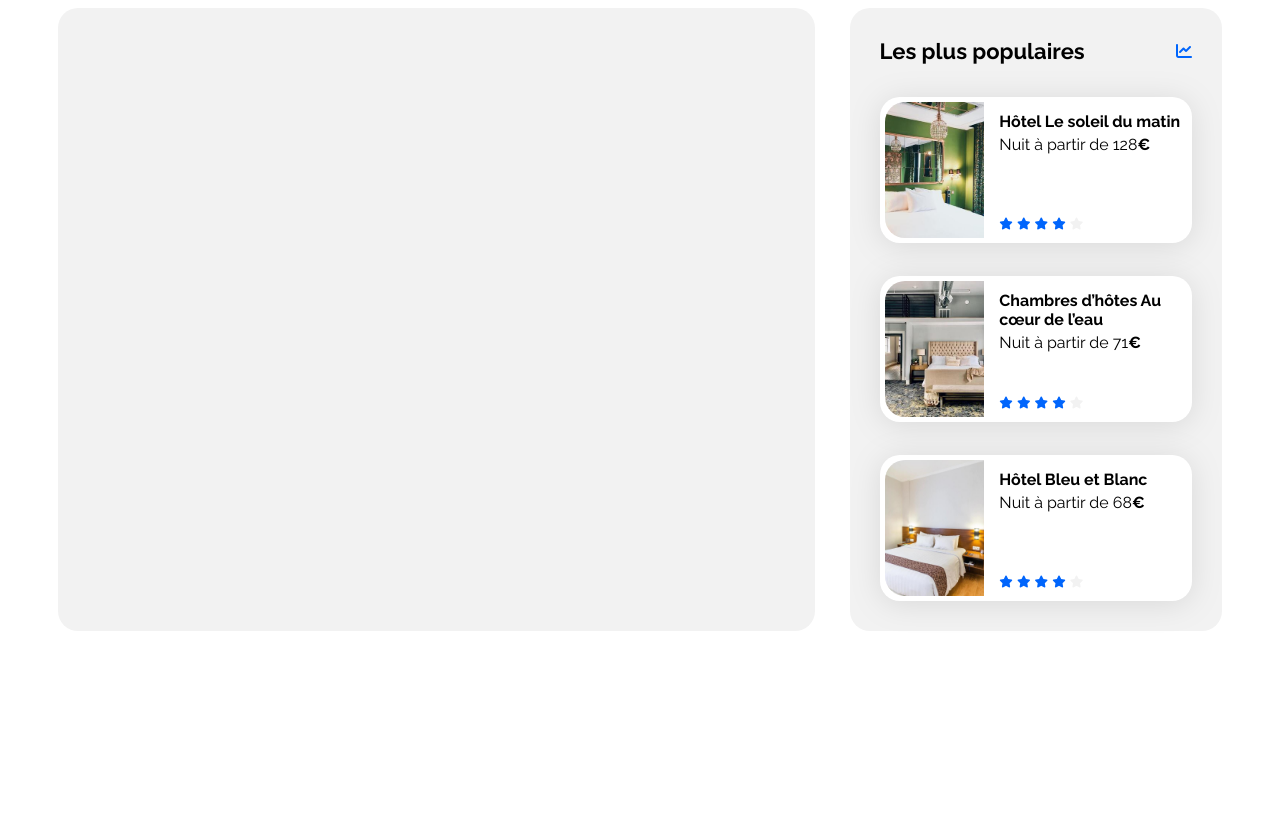
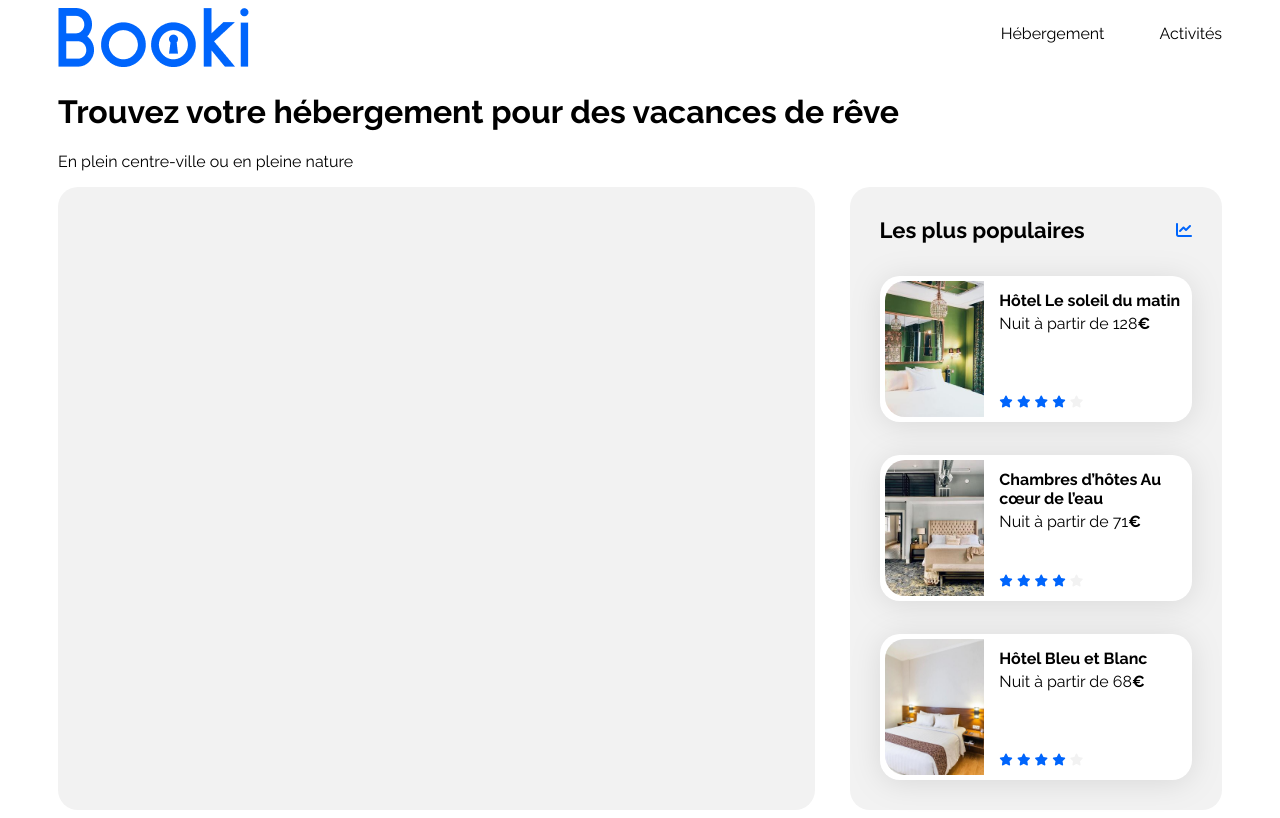
Before and after one commit to 0-BR-0/pagedaccueil, a plain HTML site: page index.html in a window 1280 px wide. Drawn offline with Linux system fonts and the light colour scheme.

Commit message:
étape 3 intégrer le header OK/

```diff
--- a/css/style.css
+++ b/css/style.css
@@ -25,9 +25,35 @@ body {
     box-sizing: border-box;
 }
 
+header, nav ul {
+    display: flex;
+
+}
+
+header {
+    justify-content: space-between;
+
+}
+
+nav ul {
+    gap: 55px;
+
+}
+
+nav ul li {
+    list-style: none;
+
+}
+
 a {
     color: inherit;
     text-decoration: none;
+}
+
+a:hover {
+    color: #0065FC;
+    padding-top: 22px;
+    border-top: 2px solid #0065FC;
 }
 
 .section-title {
--- a/index.html
+++ b/index.html
@@ -16,8 +16,22 @@
 
 <body>
     <div class="main-container">
-        <header></header>
+        <header>
+            <div class="logo">
+                <img src="images/logo/Booki.png">
+            </div>
+            <nav>
+                <ul>
+                    <li class="bouton-lien"> <a href="#hebergement"> Hébergement </a> </li>
+                    <li> <a href="#"> Activités </a> </li>
+                </ul>
+            </nav>
+        </header>
         <main>
+            <div class="Trouvez-votre-hébergement-pour-des-vacances-de-rêve">
+                <h1 id="hebergement">Trouvez votre hébergement pour des vacances de rêve</h1>
+                <p>En plein centre-ville ou en pleine nature</p>
+            </div>
             <div class="hebergements-and-populaires">
                 <section class="hebergements">
 
```
